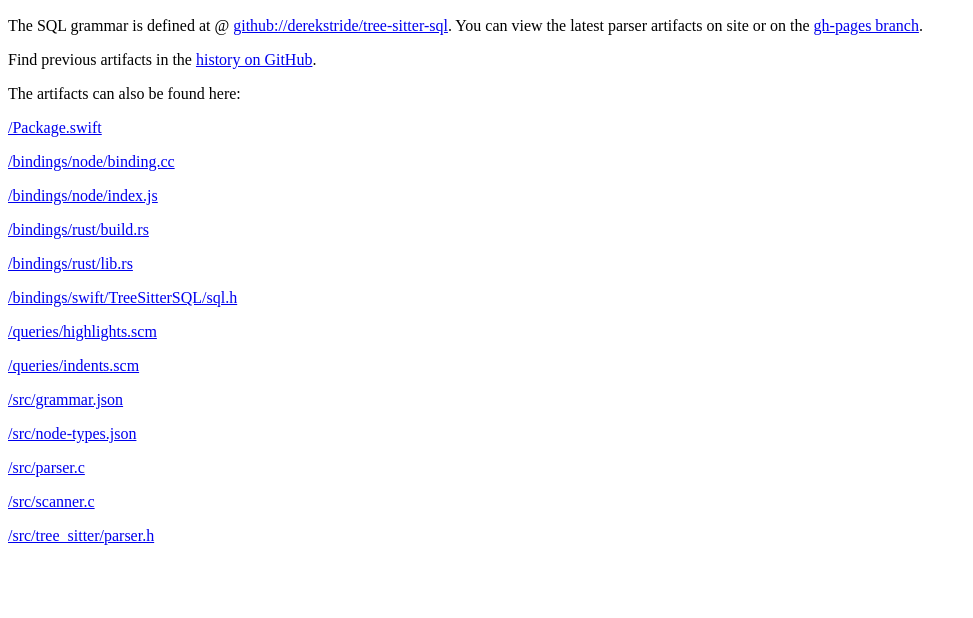
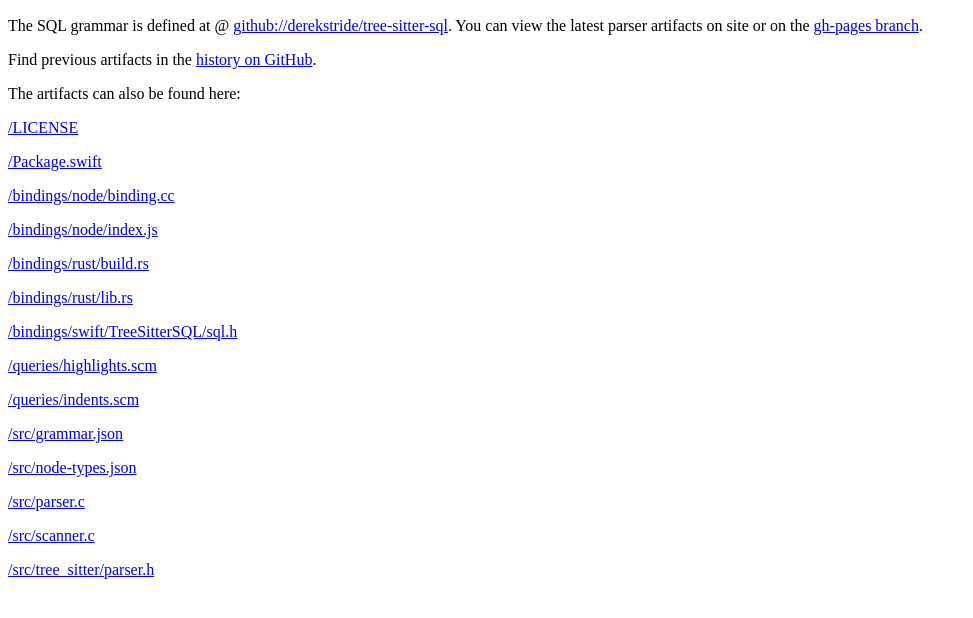
Before and after one commit to DerekStride/tree-sitter-sql, a plain HTML site: page index.html in a window 1280 px wide. Shown: the part 50-668 px from the top of the page, without its empty margins (0-973 px from the left). Drawn offline with Linux system fonts and the light colour scheme.

Commit message:
deploy: fcf45e47965b200d08ccf70b062c826871b68c77

```diff
--- a/index.html
+++ b/index.html
@@ -14,6 +14,8 @@
 <p>Find previous artifacts in the <a href="https://github.com/DerekStride/tree-sitter-sql/commits/gh-pages">history on GitHub</a>.</p>
 
 <p>The artifacts can also be found here:</p>
+
+<p><a href="/tree-sitter-sql/LICENSE">/LICENSE</a></p>
 
 <p><a href="/tree-sitter-sql/Package.swift">/Package.swift</a></p>
 
```
Also changed, not shown: 1 other file.
